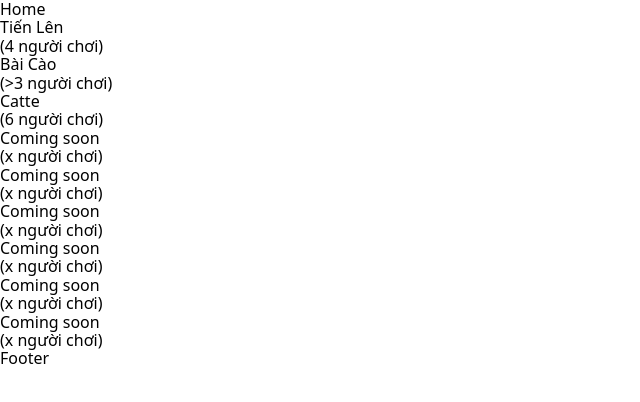
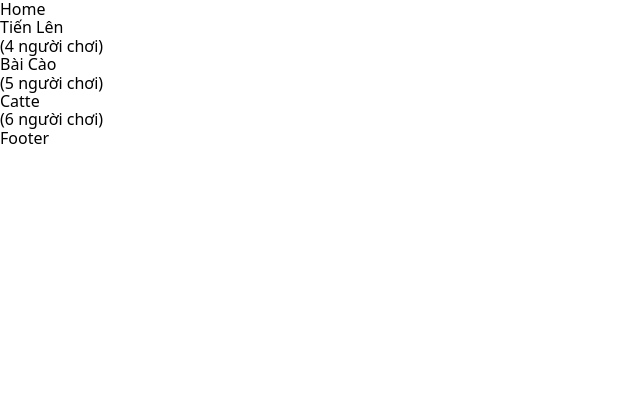
Before and after one commit to leTranTienPhat/card-score-tracker, a React (Vite) app: page / in a window 1280 px wide. Shown: the top 402 px of the page, without its empty margins (0-640 px from the left). Built offline with nearby package versions, Linux system fonts and the light colour scheme.

Commit message:
Update game config, test local storage

```diff
--- a/src/components/Card.tsx
+++ b/src/components/Card.tsx
@@ -2,7 +2,7 @@ import { IGame } from "../models/gameModel"
 
 interface IProps {
   game: IGame
-  onClickAction: (string: string) => void
+  onClickAction: (selectedGame: IGame) => void
 }
 
 const Card = ({ game, onClickAction }: IProps) => {
@@ -12,7 +12,7 @@ const Card = ({ game, onClickAction }: IProps) => {
     <div className="w-full h-[200px] p-4">
       <div
         className="flex flex-col justify-center items-center w-full h-full bg-red-200 rounded-lg cursor-pointer"
-        onClick={() => onClickAction(name)}
+        onClick={() => onClickAction(game)}
       >
         <h3>{name}</h3>
         <p>({recommendNumberOfPlayer} người chơi)</p>
--- a/src/components/InputField.tsx
+++ b/src/components/InputField.tsx
@@ -1,15 +1,18 @@
 interface IProps {
   value: string,
   onChange: (e: React.FormEvent<HTMLInputElement> | undefined) => void
+  onBlur?: () => void
 }
 
-const InputField = ({ value, onChange }: IProps) => {
+const InputField = ({ value, onChange, onBlur }: IProps) => {
   return (
     <input
       className="border-1 bg-red-200 border-red-800 "
       value={value}
       placeholder="Enter a name"
-      onChange={onChange} />
+      onChange={onChange}
+      onBlur={onBlur}
+    />
   )
 }
 
--- a/src/models/gameModel.tsx
+++ b/src/models/gameModel.tsx
@@ -2,7 +2,7 @@ export interface IGame {
   id: number,
   name: string,
   maxNumberOfPlayers: number | null,
-  recommendNumberOfPlayer?: string
+  recommendNumberOfPlayer: number
 }
 
 export const gameList: IGame[] = [
@@ -10,54 +10,18 @@ export const gameList: IGame[] = [
     id: 1,
     name: "Tiến Lên",
     maxNumberOfPlayers: 4,
-    recommendNumberOfPlayer: '4'
+    recommendNumberOfPlayer: 4
   },
   {
     id: 2,
     name: "Bài Cào",
     maxNumberOfPlayers: null,
-    recommendNumberOfPlayer: '>3'
+    recommendNumberOfPlayer: 5
   },
   {
     id: 3,
     name: "Catte",
     maxNumberOfPlayers: null,
-    recommendNumberOfPlayer: '6'
-  },
-  {
-    id: 4,
-    name: "Coming soon",
-    maxNumberOfPlayers: null,
-    recommendNumberOfPlayer: 'x'
-  },
-  {
-    id: 5,
-    name: "Coming soon",
-    maxNumberOfPlayers: null,
-    recommendNumberOfPlayer: 'x'
-  },
-  {
-    id: 6,
-    name: "Coming soon",
-    maxNumberOfPlayers: null,
-    recommendNumberOfPlayer: 'x'
-  },
-  {
-    id: 7,
-    name: "Coming soon",
-    maxNumberOfPlayers: null,
-    recommendNumberOfPlayer: 'x'
-  },
-  {
-    id: 8,
-    name: "Coming soon",
-    maxNumberOfPlayers: null,
-    recommendNumberOfPlayer: 'x'
-  },
-  {
-    id: 9,
-    name: "Coming soon",
-    maxNumberOfPlayers: null,
-    recommendNumberOfPlayer: 'x'
+    recommendNumberOfPlayer: 6
   },
 ]
--- a/src/pages/GameConfigPage/components/PlayerName.tsx
+++ b/src/pages/GameConfigPage/components/PlayerName.tsx
@@ -9,26 +9,20 @@ interface IProps {
 
 const PlayerName = ({ player, changePlayerName }: IProps) => {
   const { playerId, playerName } = player
-  const [currentPlayerName, setCurrentPlayerName] = useState<string>('')
+  const [currentPlayerName, setCurrentPlayerName] = useState<string>(playerName)
 
   const onPlayerNameChange = (e: React.FormEvent<HTMLInputElement> | undefined) => {
     if (e) setCurrentPlayerName(e.currentTarget.value)
   }
 
   const handleChangeName = () => {
-    if (!currentPlayerName) changePlayerName(playerId, `Player ${playerId + 1}`)
+    if (!currentPlayerName) setCurrentPlayerName(playerName)
     else changePlayerName(playerId, currentPlayerName)
-
-    setCurrentPlayerName('')
   }
 
   return (
-    <div>
-      <p>{playerName}</p>
-      <div>
-        <InputField value={currentPlayerName} onChange={onPlayerNameChange} />
-        <button className="border-2 border-red-800" onClick={handleChangeName}>Change Name</button>
-      </div>
+    <div className="my-2">
+      <InputField value={currentPlayerName} onChange={onPlayerNameChange} onBlur={handleChangeName} />
     </div>
   )
 }
--- a/src/pages/GameConfigPage/index.tsx
+++ b/src/pages/GameConfigPage/index.tsx
@@ -1,38 +1,98 @@
-import { useState } from 'react';
-import { useParams } from 'react-router-dom';
+import { useState, useEffect } from 'react';
+import { useLocation, useParams } from 'react-router-dom';
 import { IPlayer } from '../../models/playerModel';
 import PlayerName from './components/PlayerName';
+import { IGame } from '../../models/gameModel';
+import { hasDuplicateNames } from '../../utils/smallUtils';
+import { useNavigate } from "react-router-dom";
 
-const defaultPlayer: IPlayer[] = [
-  {
-    playerId: 0,
-    playerName: 'Player 1',
-    currentScore: 0
-  },
-  {
-    playerId: 1,
-    playerName: 'Player 2',
-    currentScore: 0
-  },
-]
+interface IRouterState {
+  selectedGame: IGame;
+}
+
+// const defaultPlayer: IPlayer[] = [
+//   {
+//     playerId: 0,
+//     playerName: 'Player 1',
+//     currentScore: 0
+//   },
+//   {
+//     playerId: 1,
+//     playerName: 'Player 2',
+//     currentScore: 0
+//   },
+// ]
 
 const GameConfigPage = () => {
   const { gameName } = useParams()
+  const { state } = useLocation();
+  const { selectedGame } = state as IRouterState
 
-  const [playerList, setPlayerList] = useState<IPlayer[]>(defaultPlayer)
+  const [playerList, setPlayerList] = useState<IPlayer[]>([])
+  const [numberOfPlayer, setNumberOfPlayer] = useState<string | number>(selectedGame.recommendNumberOfPlayer)
+  const navigate = useNavigate()
+
+  useEffect(() => {
+    const newPlayerList: IPlayer[] = []
+    for (let playerCount = 0; playerCount < selectedGame.recommendNumberOfPlayer; playerCount++) {
+      const newPlayer = {
+        playerId: playerCount,
+        playerName: `Player ${playerCount + 1}`,
+        currentScore: 0
+      }
+      newPlayerList.push(newPlayer)
+    }
+    setPlayerList(newPlayerList)
+  }, [selectedGame])
 
   const changePlayerName = (playerId: number, newName: string): void => {
-    const newPlayerList = playerList
+    const newPlayerList = [...playerList]
     newPlayerList[playerId].playerName = newName
-    console.log(newPlayerList)
-    setPlayerList([...newPlayerList])
+    setPlayerList(newPlayerList)
+  }
+
+  const updatePlayerList = () => {
+    const newPlayerList = [...playerList]
+    let numOfNewPlayers = Number(numberOfPlayer) - newPlayerList.length
+
+    while (numOfNewPlayers !== 0) {
+      if (numOfNewPlayers > 0) {
+        const newPlayerId = newPlayerList.length
+        newPlayerList.push(
+          {
+            playerId: newPlayerId,
+            playerName: `Player ${newPlayerId + 1}`,
+            currentScore: 0
+          }
+        )
+        numOfNewPlayers--
+      }
+      else {
+        newPlayerList.pop()
+        numOfNewPlayers++
+      }
+    }
+    setPlayerList(newPlayerList)
+  }
+
+  const onStartGameBtn = () => {
+    const duplicatedNames = hasDuplicateNames(playerList)
+    if (duplicatedNames) {
+      const [names] = duplicatedNames.values();
+      alert(`Duplicate ${names}`)
+    }
+    else {
+      navigate(`/score/${gameName}`, { state: { selectedGame } })
+    }
   }
 
   return (
     <div>
       <div>
-        <h1>{gameName}</h1>
+        <h1>{selectedGame.name}</h1>
       </div>
+      <div>Số lượng người chơi: </div>
+      <input type="number" className="border-2 border-red-500" value={numberOfPlayer} onChange={(e) => setNumberOfPlayer(e.target.value)} onBlur={() => updatePlayerList()} />
       <div>
         {playerList.map(player => {
           return (
@@ -40,6 +100,9 @@ const GameConfigPage = () => {
           )
         })}
       </div>
+      <div>
+        <button className="border-2 border-blue-500 p-2" onClick={() => onStartGameBtn()}>Start</button>
+      </div>
     </div>
   )
 }
--- /dev/null
+++ b/src/pages/GameTrackerPages/TienLen.tsx
@@ -0,0 +1,12 @@
+const TienLen = () => {
+  if (typeof (Storage) !== "undefined") {
+    alert("Can use local storage")
+  } else {
+    alert("no local storage")
+  }
+  return (
+    <div>TienLen</div>
+  )
+}
+
+export default TienLen
--- a/src/pages/SelectionPage.tsx
+++ b/src/pages/SelectionPage.tsx
@@ -1,14 +1,14 @@
 import Card from "../components/Card"
-import { gameList } from "../models/gameModel.js"
+import { IGame, gameList } from "../models/gameModel.js"
 import { convertToKebabCase } from "../utils/smallUtils.js"
 import { useNavigate } from "react-router-dom";
 
 const SelectionPage = () => {
   const navigate = useNavigate()
 
-  const onChooseGame = (name: string): void => {
-    const kebabName = convertToKebabCase(name)
-    navigate(`/config/${kebabName}`)
+  const onChooseGame = (selectedGame: IGame): void => {
+    const kebabName = convertToKebabCase(selectedGame.name)
+    navigate(`/config/${kebabName}`, { state: { selectedGame } })
   }
 
   return (
--- a/src/routes/index.tsx
+++ b/src/routes/index.tsx
@@ -3,6 +3,7 @@ import SelectionPage from "../pages/SelectionPage";
 import GameConfigPage from "../pages/GameConfigPage";
 import PageNotFound from "../pages/PageNotFound";
 import Layout from "../layout";
+import TienLen from "../pages/GameTrackerPages/TienLen";
 
 const router = createBrowserRouter([
   {
@@ -18,6 +19,10 @@ const router = createBrowserRouter([
         element: <GameConfigPage />,
       },
       {
+        path: "/score/tien-len",
+        element: <TienLen />,
+      },
+      {
         path: "*",
         element: <PageNotFound />,
       },
--- a/src/utils/smallUtils.tsx
+++ b/src/utils/smallUtils.tsx
@@ -1,3 +1,23 @@
+interface IHasPlayerName {
+  playerName: string
+}
+
+function hasDuplicateNames<T extends IHasPlayerName>(array: T[]): Set<string> | null {
+  const encounteredNames = new Set<string>();
+
+  for (let i = 0; i < array.length; i++) {
+    const name = array[i].playerName;
+
+    if (encounteredNames.has(name)) {
+      return encounteredNames; // Duplicate name found
+    }
+
+    encounteredNames.add(name);
+  }
+
+  return null; // No duplicate names found
+}
+
 function convertToKebabCase(string: string): string {
   const lowercaseString = string.toLowerCase();
 
@@ -10,4 +30,4 @@ function convertToKebabCase(string: string): string {
   return kebabCaseString;
 }
 
-export { convertToKebabCase }
+export { convertToKebabCase, hasDuplicateNames }
```
